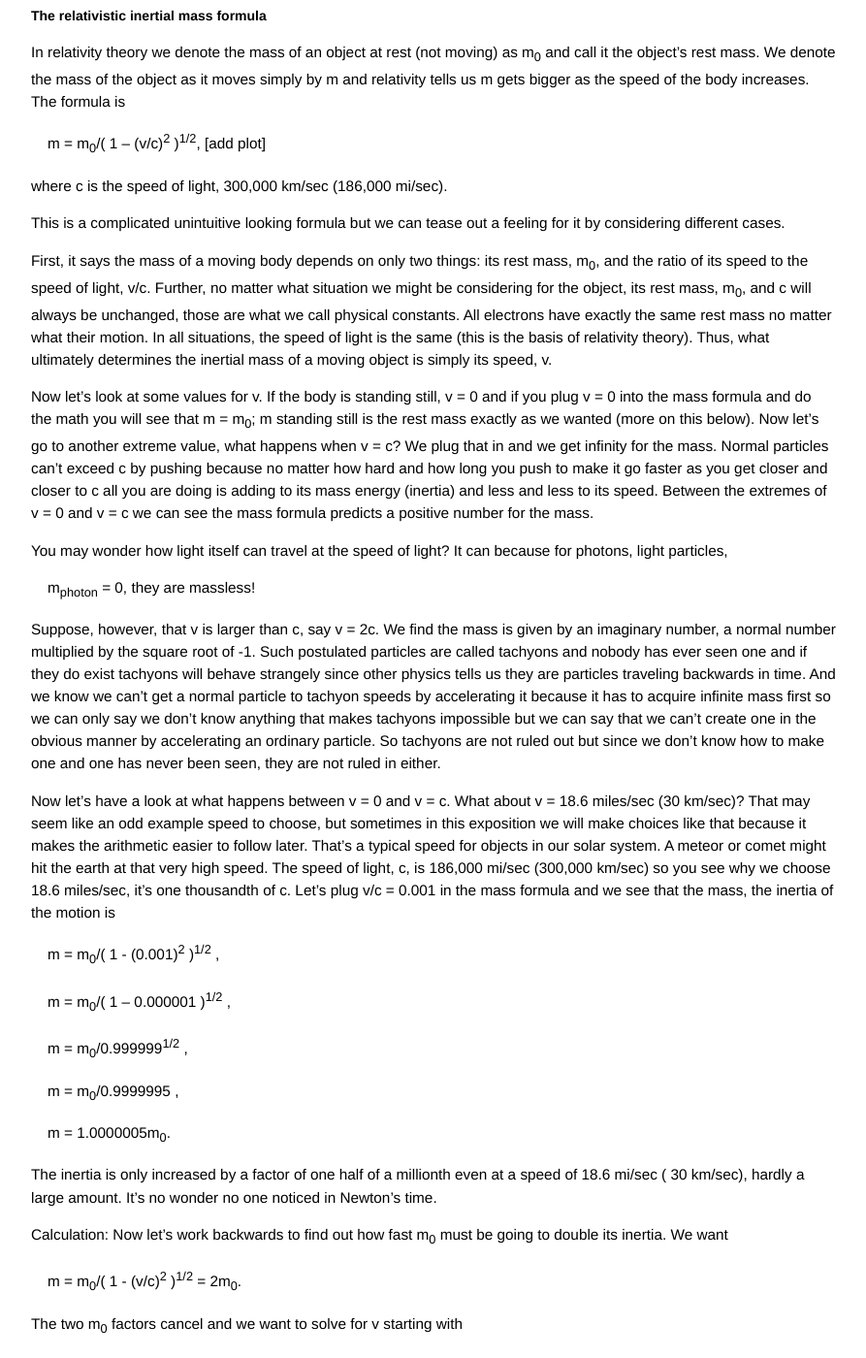
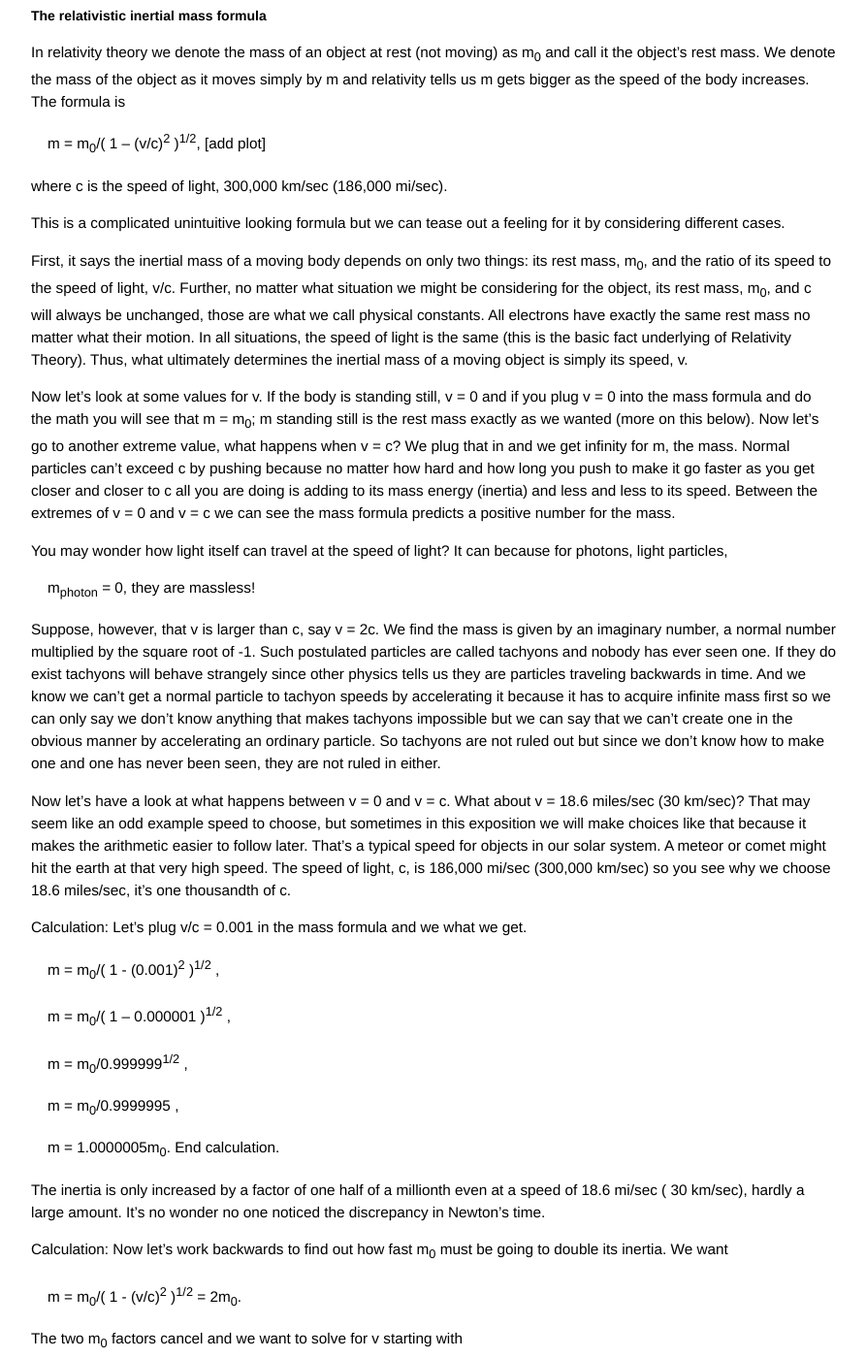
Before and after one commit to grbfacet/facet, a Jekyll site: the page built from relativity-tutorial.md, in a window 1280 px wide and 1400 px high, scrolled down 4691 px. Shown: the whole window at 97% size, without its empty margins (193-1086 px from the left). Built offline with Jekyll 4.4.1, drawn with Linux system fonts in a browser that asks for light colours.

Commit message:
Update relativity-tutorial.md

```diff
--- a/relativity-tutorial.md
+++ b/relativity-tutorial.md
@@ -112,17 +112,19 @@ where c is the speed of light, 300,000 km/sec (186,000 mi/sec).
 
 This is a complicated unintuitive looking formula but we can tease out a feeling for it by considering different cases.
 
-First, it says the mass of a moving body depends on only two things: its rest mass, m<sub>0</sub>, and the ratio of its speed to the speed of light, v/c.  Further, no matter what situation we might be considering for the object, its rest mass, m<sub>0</sub>, and c will always be unchanged, those are what we call physical constants. All electrons have exactly the same rest mass no matter what their motion. In all situations, the speed of light is the same (this is the basis of relativity theory). Thus, what ultimately determines the inertial mass of a moving object is simply its speed, v.
+First, it says the inertial mass of a moving body depends on only two things: its rest mass, m<sub>0</sub>, and the ratio of its speed to the speed of light, v/c.  Further, no matter what situation we might be considering for the object, its rest mass, m<sub>0</sub>, and c will always be unchanged, those are what we call physical constants. All electrons have exactly the same rest mass no matter what their motion. In all situations, the speed of light is the same (this is the basic fact underlying of Relativity Theory). Thus, what ultimately determines the inertial mass of a moving object is simply its speed, v.
 
-Now let’s look at some values for v. If the body is standing still, v = 0 and if you plug v = 0 into the mass formula and do the math you will see that m = m<sub>0</sub>; m standing still is the rest mass exactly as we wanted (more on this below). Now let’s go to another extreme value, what happens when v = c? We plug that in and we get infinity for the mass. Normal particles can’t exceed c by pushing because no matter how hard and how long you push to make it go faster as you get closer and closer to c all you are doing is adding to its mass energy (inertia) and less and less to its speed. Between the extremes of v = 0 and v = c we can see the mass formula predicts a positive number for the mass.
+Now let’s look at some values for v. If the body is standing still, v = 0 and if you plug v = 0 into the mass formula and do the math you will see that m = m<sub>0</sub>; m standing still is the rest mass exactly as we wanted (more on this below). Now let’s go to another extreme value, what happens when v = c? We plug that in and we get infinity for m, the mass. Normal particles can’t exceed c by pushing because no matter how hard and how long you push to make it go faster as you get closer and closer to c all you are doing is adding to its mass energy (inertia) and less and less to its speed. Between the extremes of v = 0 and v = c we can see the mass formula predicts a positive number for the mass.
 
 You may wonder how light itself can travel at the speed of light? It can because for photons, light particles,
 
 <span class="eq">m<sub>photon</sub> = 0, they are massless! </span>
 
-Suppose, however, that v is larger than c, say v = 2c. We find the mass is given by an imaginary number, a normal number multiplied by the square root of -1. Such postulated particles are called tachyons and nobody has ever seen one and if they do exist tachyons will behave strangely since other physics tells us they are particles traveling backwards in time. And we know we can’t get a normal particle to tachyon speeds by accelerating it because it has to acquire infinite mass first so we can only say we don’t know anything that makes tachyons impossible but we can say that we can’t create one in the obvious manner by accelerating an ordinary particle. So tachyons are not ruled out but since we don’t know how to make one and one has never been seen, they are not ruled in either.
+Suppose, however, that v is larger than c, say v = 2c. We find the mass is given by an imaginary number, a normal number multiplied by the square root of -1. Such postulated particles are called tachyons and nobody has ever seen one. If they do exist tachyons will behave strangely since other physics tells us they are particles traveling backwards in time. And we know we can’t get a normal particle to tachyon speeds by accelerating it because it has to acquire infinite mass first so we can only say we don’t know anything that makes tachyons impossible but we can say that we can’t create one in the obvious manner by accelerating an ordinary particle. So tachyons are not ruled out but since we don’t know how to make one and one has never been seen, they are not ruled in either.
 
-Now let’s have a look at what happens between v = 0 and v = c. What about v = 18.6 miles/sec (30 km/sec)? That may seem like an odd example speed to choose, but sometimes in this exposition we will make choices like that because it makes the arithmetic easier to follow later. That’s a typical speed for objects in our solar system. A meteor or comet might hit the earth at that very high speed. The speed of light, c, is 186,000 mi/sec (300,000 km/sec) so you see why we choose 18.6 miles/sec, it’s one thousandth of c. Let’s plug v/c = 0.001 in the mass formula and we see that the mass, the inertia of the motion is
+Now let’s have a look at what happens between v = 0 and v = c. What about v = 18.6 miles/sec (30 km/sec)? That may seem like an odd example speed to choose, but sometimes in this exposition we will make choices like that because it makes the arithmetic easier to follow later. That’s a typical speed for objects in our solar system. A meteor or comet might hit the earth at that very high speed. The speed of light, c, is 186,000 mi/sec (300,000 km/sec) so you see why we choose 18.6 miles/sec, it’s one thousandth of c.
+
+Calculation: Let’s plug v/c = 0.001 in the mass formula and we what we get.
 
 <span class="eq">m = m<sub>0</sub>/( 1 - (0.001)<sup>2</sup> )<sup>1/2</sup> ,</span>
 
@@ -132,9 +134,9 @@ Now let’s have a look at what happens between v = 0 and v = c. What about v =
 
 <span class="eq">m = m<sub>0</sub>/0.9999995 ,</span>
 
-<span class="eq">m = 1.0000005m<sub>0</sub>. </span>
+<span class="eq">m = 1.0000005m<sub>0</sub>. End calculation.</span>
 
-The inertia is only increased by a factor of one half of a millionth even at a speed of 18.6 mi/sec ( 30 km/sec), hardly a large amount. It’s no wonder no one noticed in Newton’s time.
+The inertia is only increased by a factor of one half of a millionth even at a speed of 18.6 mi/sec ( 30 km/sec), hardly a large amount. It’s no wonder no one noticed the discrepancy in Newton’s time.
 
 Calculation: Now let’s work backwards to find out how fast m<sub>0</sub> must be going to double its inertia. We want
 
```
